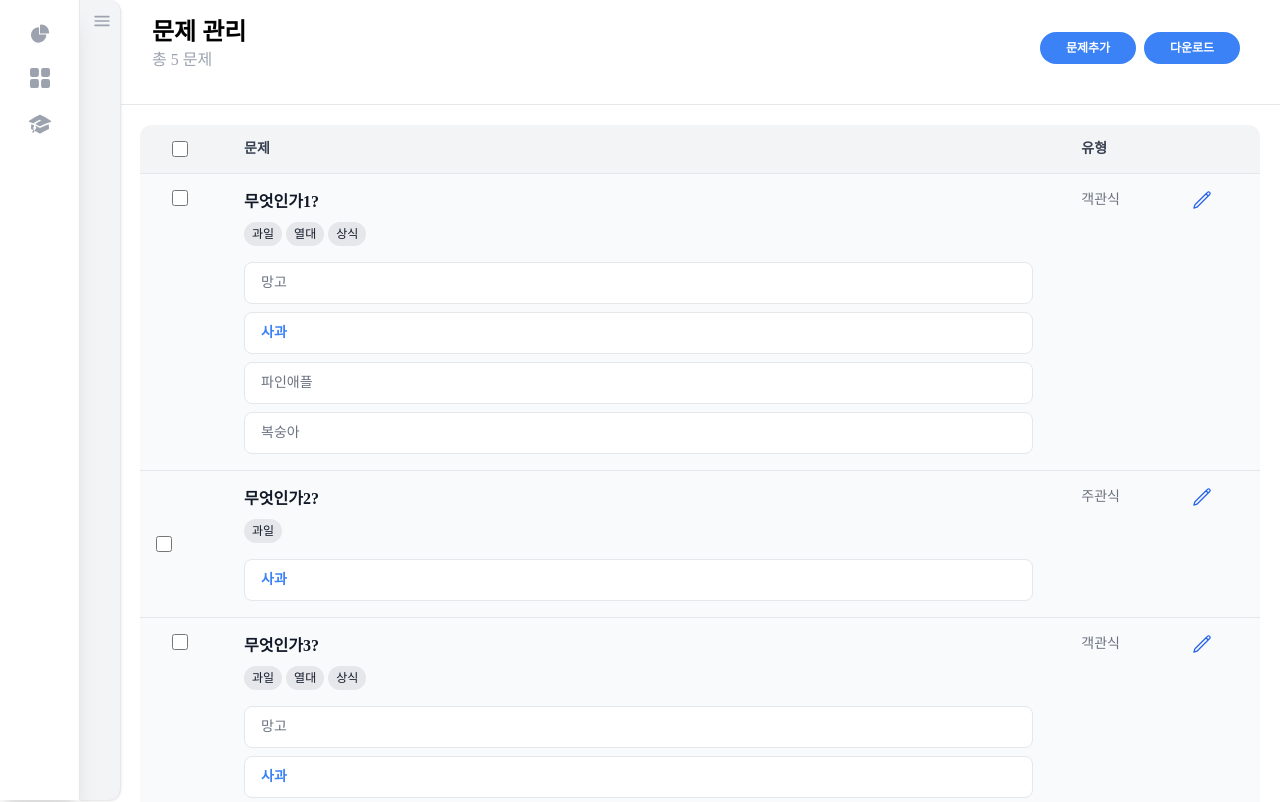
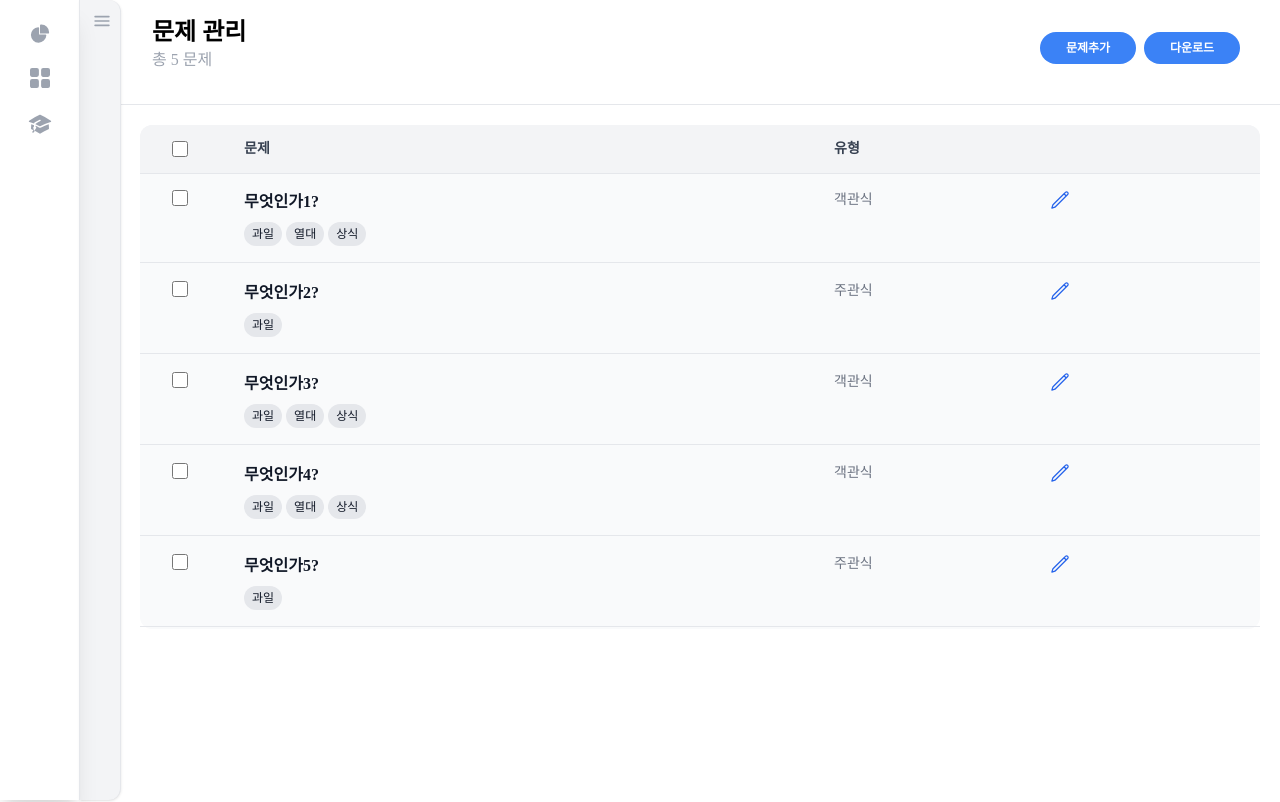
Before and after one commit to HowAboutQuestion/Legacy-HowAboutQuestion, a React (Create React App) app: page /questions in a window 1280 px wide. Shown: the top 802 px of the page. Built offline with nearby package versions, Linux system fonts and the light colour scheme.

Commit message:
feat: question page toggle

```diff
--- a/src/pages/question/QuestionItem.js
+++ b/src/pages/question/QuestionItem.js
@@ -1,55 +1,41 @@
-import React  from 'react';
+import React, {useState}  from 'react';
 
 function QuestionItem({question}) {
-  const tag = question.tag.map((tagName, index) => <span key={index} className="font-medium text-xs whitespace-nowrap bg-gray-200 rounded-xl py-1 px-2">{tagName}</span>);
+  const tag = question.tag.map((tagName, index) => <span key={index}      className="font-medium text-xs whitespace-nowrap bg-gray-200 rounded-xl py-1 px-2">{tagName}</span>);
+
+  const [isCollapsed, setIsCollapsed] = useState(false);
+  const toggle = () => {setIsCollapsed((state) => !(state))}
 
 
-  if(question.type == '주관식'){
+
+
+  if(question.type === '주관식'){
     return (
-      <tr className="border-b">
-                <td className="w-4 p-4 ">
-                  <div className="flex items-center align-top">
+      <>
+      <tr onClick={toggle} className={`${!isCollapsed && "border-b hover:shadow hover:bg-white"} transition-all `}>
+        <td className="w-4 p-4 align-top py-4 px-8">
+          <div className="flex items-center ">
             <input
               id="checkbox-table-search-1"
               type="checkbox"
-                      className="w-4 h-4 text-blue-600 bg-gray-100 border-gray-300 rounded focus:ring-blue-500 dark:focus:ring-blue-600 dark:ring-offset-gray-800 dark:focus:ring-offset-gray-800 focus:ring-2 dark:bg-gray-700 dark:border-gray-600"
+              className="w-4 h-4 text-blue-600 bg-gray-100 rounded focus:ring-blue-500 dark:focus:ring-blue-600 dark:ring-offset-gray-800 dark:focus:ring-offset-gray-800 focus:ring-2 dark:bg-gray-700 dark:border-gray-600"
             />
-                    <label htmlFor="checkbox-table-search-1" className="sr-only">
-                      checkbox
-                    </label>
           </div>
         </td>
-                <td
-                  scope="row"
-                  className="flex items-center px-6 py-4 text-gray-900 "
-                >
+        <td className="flex items-center px-6 py-4 text-gray-900 ">
           <div className="flex-1">
-                    <div className="text-base font-bold">
-                      {question.title}
+            <div className="text-base font-bold">{question.title}</div>
+            <div className="flex gap-1 mt-2">{tag}</div>
           </div>
-                    <div className='flex gap-1 mt-2'>
-                      {tag}
-                    </div>
-                    <div className="font-normal text-sm text-gray-500 flex flex-col mt-4 gap-2 w-full">
-                      <div className="border bg-white rounded-lg p-2.5 px-4 font-bold text-blue-500">{question.answer}</div>
-                    </div>
-
-                  </div>
-
-
         </td>
         <td className="hidden px-6 py-4 align-top">
-                  <div className='flex gap-1'>
-                    {tag}
-                  </div>
+          <div className="flex gap-1">{tag}</div>
         </td>
-                <td className="px-6 py-4 align-top">
-                  <div className="flex items-center font-medium text-sm whitespace-nowrap">
-                    {question.type}
-                  </div>
+        <td className="px-6 py-4 align-top ">
+          <div className="font-medium text-sm whitespace-nowrap">{question.type}</div>
         </td>
         <td className="px-10 py-2 align-top">
-                  <div className='rounded hover:bg-gray-200 text-blue-600 p-2'>
+          <div className="rounded hover:bg-gray-200 text-blue-600 p-2">
             <svg
               xmlns="http://www.w3.org/2000/svg"
               fill="none"
@@ -65,56 +51,71 @@ function QuestionItem({question}) {
               />
             </svg>
           </div>
+        </td>
+      </tr>
+      <tr className={` hover:shadow transition-all duration-500 ${isCollapsed ? "border-b" : ""}`}>
+        <td></td>
+        <td className="overflow-hidden">
+          <div
+            className={`flex transition-all duration-500 ease-in-out ${
+              isCollapsed ? "max-h-[500px] opacity-100" : "max-h-0 opacity-0"
+            }`}
+          >
+            <div className="flex-1 font-normal text-sm text-gray-500 flex flex-col px-6 pb-3 gap-2">
+              <div className="border bg-white rounded-lg p-2.5 px-4">
+                {question.answer}
+              </div>
 
+            </div>
+
+          </div>
         </td>
+        <td colSpan={2} className="overflow-hidden">
+          <div
+            className={`flex transition-all duration-500 ease-in-out ${
+              isCollapsed ? "max-h-[500px] opacity-100" : "max-h-0 opacity-0"
+            }`}
+          >
 
+            <div className="p-5 px-6">
+              <img
+                src="https://www.hkn24.com/news/photo/202012/316113_176385_144.jpg"
+                className="bg-gray-400 rounded aspect-video min-w-[200px] max-w-[400px]"
+              />
+            </div>
+          </div>
+        </td>
       </tr>
+    </>
     );
   }
 
   return (
-    <tr className="border-b">
+    <>
+      <tr onClick={toggle} className={`${!isCollapsed && "border-b hover:shadow hover:bg-white"} transition-all `}>
         <td className="w-4 p-4 align-top py-4 px-8">
           <div className="flex items-center ">
             <input
               id="checkbox-table-search-1"
               type="checkbox"
-            className="w-4 h-4 text-blue-600 bg-gray-100 border-gray-300 rounded focus:ring-blue-500 dark:focus:ring-blue-600 dark:ring-offset-gray-800 dark:focus:ring-offset-gray-800 focus:ring-2 dark:bg-gray-700 dark:border-gray-600"
+              className="w-4 h-4 text-blue-600 bg-gray-100 rounded focus:ring-blue-500 dark:focus:ring-blue-600 dark:ring-offset-gray-800 dark:focus:ring-offset-gray-800 focus:ring-2 dark:bg-gray-700 dark:border-gray-600"
             />
           </div>
         </td>
-      <td scope="row" className="flex items-center px-6 py-4 text-gray-900">
+        <td className="flex items-center px-6 py-4 text-gray-900 ">
           <div className="flex-1">
-          <div className="text-base font-bold">
-            {question.title}
-          </div>
-          <div className='flex gap-1 mt-2'>
-            {tag}
-          </div>
-          <div className="font-normal text-sm text-gray-500 flex flex-col mt-4 gap-2 w-full">
-
-            <div className={`border bg-white rounded-lg p-2.5 px-4 ${question.select1 === question.answer ? "font-bold text-blue-500" : ""}`}>{question.select1}</div>
-            <div className={`border bg-white rounded-lg p-2.5 px-4 ${question.select2 === question.answer ? "font-bold text-blue-500" : ""}`}>{question.select2}</div>
-            <div className={`border bg-white rounded-lg p-2.5 px-4 ${question.select3 === question.answer ? "font-bold text-blue-500" : ""}`}>{question.select3}</div>
-            <div className={`border bg-white rounded-lg p-2.5 px-4 ${question.select4 === question.answer ? "font-bold text-blue-500" : ""}`}>{question.select4}</div>
-
-          </div>
+            <div className="text-base font-bold">{question.title}</div>
+            <div className="flex gap-1 mt-2">{tag}</div>
           </div>
         </td>
-
         <td className="hidden px-6 py-4 align-top">
-        <div className='flex gap-1'>
-          {tag}
-        </div>
-
-
+          <div className="flex gap-1">{tag}</div>
         </td>
-
-      <td className="px-6 py-4 align-top">
+        <td className="px-6 py-4 align-top ">
           <div className="font-medium text-sm whitespace-nowrap">{question.type}</div>
         </td>
         <td className="px-10 py-2 align-top">
-        <div className='rounded hover:bg-gray-200 text-blue-600 p-2'>
+          <div className="rounded hover:bg-gray-200 text-blue-600 p-2">
             <svg
               xmlns="http://www.w3.org/2000/svg"
               fill="none"
@@ -130,15 +131,69 @@ function QuestionItem({question}) {
               />
             </svg>
           </div>
+        </td>
+      </tr>
+      <tr className={` hover:shadow transition-all duration-500 ${isCollapsed ? "border-b" : ""}`}>
+        <td></td>
+        <td className="overflow-hidden">
+          <div
+            className={`flex transition-all duration-500 ease-in-out ${
+              isCollapsed ? "max-h-[500px] opacity-100" : "max-h-0 opacity-0"
+            }`}
+          >
+            <div className="flex-1 font-normal text-sm text-gray-500 flex flex-col px-6 pb-3 gap-2">
+              <div
+                className={`border bg-white rounded-lg p-2.5 px-4 ${
+                  question.select1 === question.answer ? "font-bold text-blue-500" : ""
+                }`}
+              >
+                {question.select1}
+              </div>
+              <div
+                className={`border bg-white rounded-lg p-2.5 px-4 ${
+                  question.select2 === question.answer ? "font-bold text-blue-500" : ""
+                }`}
+              >
+                {question.select2}
+              </div>
+              <div
+                className={`border bg-white rounded-lg p-2.5 px-4 ${
+                  question.select3 === question.answer ? "font-bold text-blue-500" : ""
+                }`}
+              >
+                {question.select3}
+              </div>
+              <div
+                className={`border bg-white rounded-lg p-2.5 px-4 ${
+                  question.select4 === question.answer ? "font-bold text-blue-500" : ""
+                }`}
+              >
+                {question.select4}
+              </div>
+            </div>
 
+          </div>
+        </td>
+        <td colSpan={2} className="overflow-hidden">
+          <div
+            className={`flex transition-all duration-500 ease-in-out ${
+              isCollapsed ? "max-h-[500px] opacity-100" : "max-h-0 opacity-0"
+            }`}
+          >
 
-
+            <div className="p-5 px-6">
+              <img
+                src="https://www.hkn24.com/news/photo/202012/316113_176385_144.jpg"
+                className="bg-gray-400 rounded aspect-video min-w-[200px] max-w-[400px]"
+              />
+            </div>
+          </div>
         </td>
-
-
       </tr>
+    </>
 
   );
+
 }
 
 export default QuestionItem;
--- a/src/pages/solve/Multiple.js
+++ b/src/pages/solve/Multiple.js
@@ -2,7 +2,7 @@ import React from 'react';
 
 
 function Multiple ({question, index}) {
-  console.log(index+1, question)
+  console.log(index, question);
 
       return (
         <div className="flex flex-col gap-5 p-10 items-center ">
--- a/src/pages/solve/Solve.js
+++ b/src/pages/solve/Solve.js
@@ -8,7 +8,8 @@ import { useRecoilValue } from "recoil";
 function Solve () {
   const questions = useRecoilValue(questionsAtom);
 const [questionIndex, setQuestionIndex] = useState(0); // 현재 문제의 인덱스
-const curQuestion = questions[questionIndex]; // 현재 문제 데이터
+console.log("solve questions", questions );
+//const curQuestion = questions[questionIndex]; // 현재 문제 데이터
 
 const nextQuestion = () => {
   setQuestionIndex((prevIndex) =>
@@ -26,7 +27,7 @@ const beforeQuestion = () => {
             <div className="p-4 flex justify-between border-b">
               <div>
                 <h1 className="text-2xl font-semibold">MVC Pattern</h1>
-                <h1 className="text-md font-normal text-gray-400">총 21문제</h1>
+                <h1 className="text-md font-normal text-gray-400">총 {questions.length}문제</h1>
               </div>
               <div className="text-right items-center flex gap-2">
                 <div className="border-2 border-gray-200 hover:bg-blue-300 hover:border-blue-300 rounded-xl p-2.5 text-center me-2 mb-2"></div>
@@ -35,10 +36,11 @@ const beforeQuestion = () => {
                 </div>
               </div>
             </div>
-
-            {curQuestion.type == '객관식' ? <Single question={curQuestion} index={questionIndex}></Single> : <Multiple question={curQuestion} index={questionIndex}></Multiple>}
-
-
+            {questions[questionIndex].type === "주관식" ? (
+                <Single question={questions[questionIndex]} index={questionIndex} />
+              ) : (
+                <Multiple question={questions[questionIndex]} index={questionIndex} />
+              )}
           </div>
           <div className="fixed z-40 bottom-5 right-5 flex gap-2">
             <div
```
Also changed, not shown: src/pages/question/Questions.js (+4 -5 lines). Lines whose indentation alone changed are shown as unchanged.
